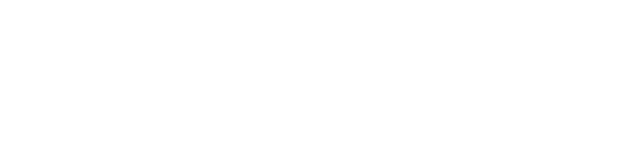
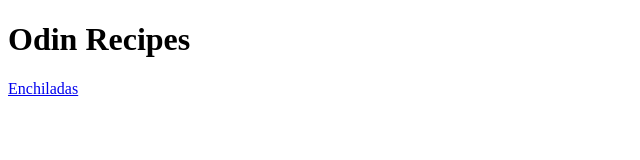
Before and after one commit to themomacat/odin-recipes, a plain HTML site: page index.html in a window 1280 px wide. Shown: the whole page, without its empty margins (0-640 px from the left). Drawn offline with Linux system fonts and the light colour scheme.

Commit message:
Add link to first recipe
Created the enchiladas.html file and added a link to it on the homepage.

```diff
--- a/index.html
+++ b/index.html
@@ -7,6 +7,7 @@
 </head>
 
 <body>
-
+    <h1>Odin Recipes</h1>
+    <a href="recipes/enchiladas.html">Enchiladas</a>
 </body>
 </html>
```
Also changed, not shown: recipes/enchiladas.html (added, +12 -0 lines).
